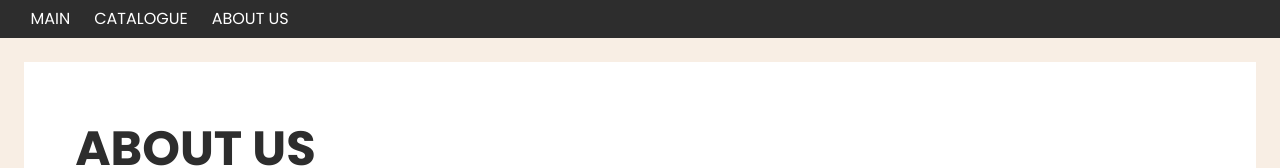
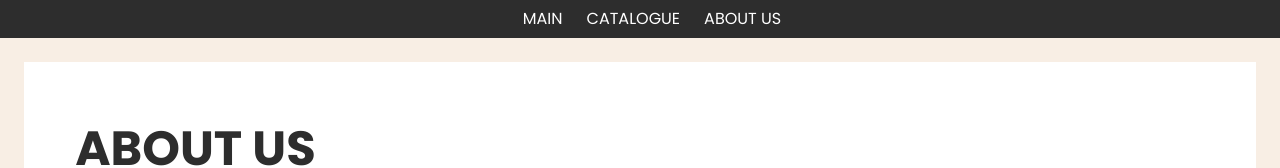
Before and after one commit to oivie/react-beauty-store-v2, a React (Create React App) app: page /about in a window 1280 px wide. Shown: the top 168 px of the page. Built offline with nearby package versions, Linux system fonts and the light colour scheme.

Commit message:
Update App.css

```diff
--- a/src/App.css
+++ b/src/App.css
@@ -8,7 +8,7 @@ body {
   text-transform: uppercase;
   padding: 0.8vh;
   display: flex;
-  justify-content: flex-start;
+  justify-content: center;
 }
 
 .containerMain {
```
